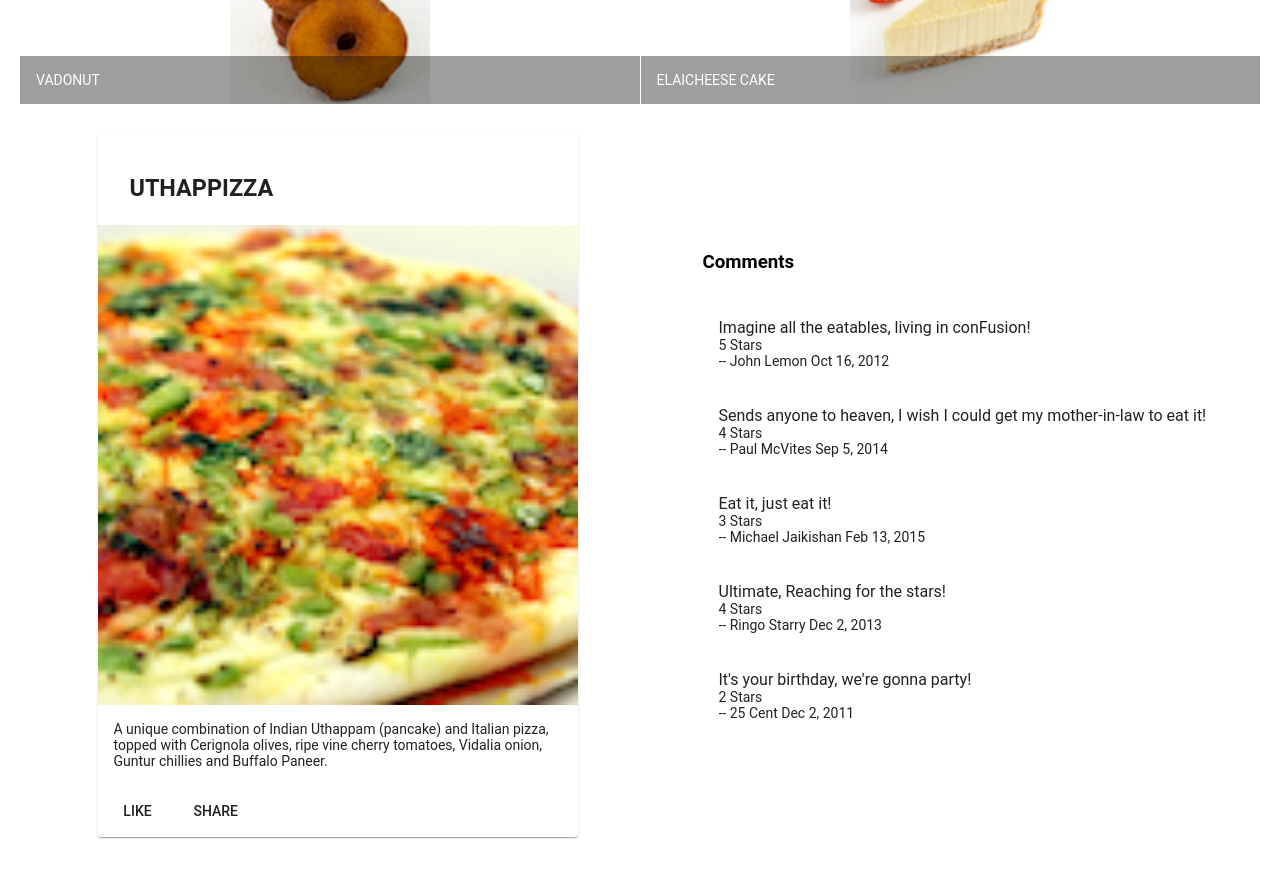
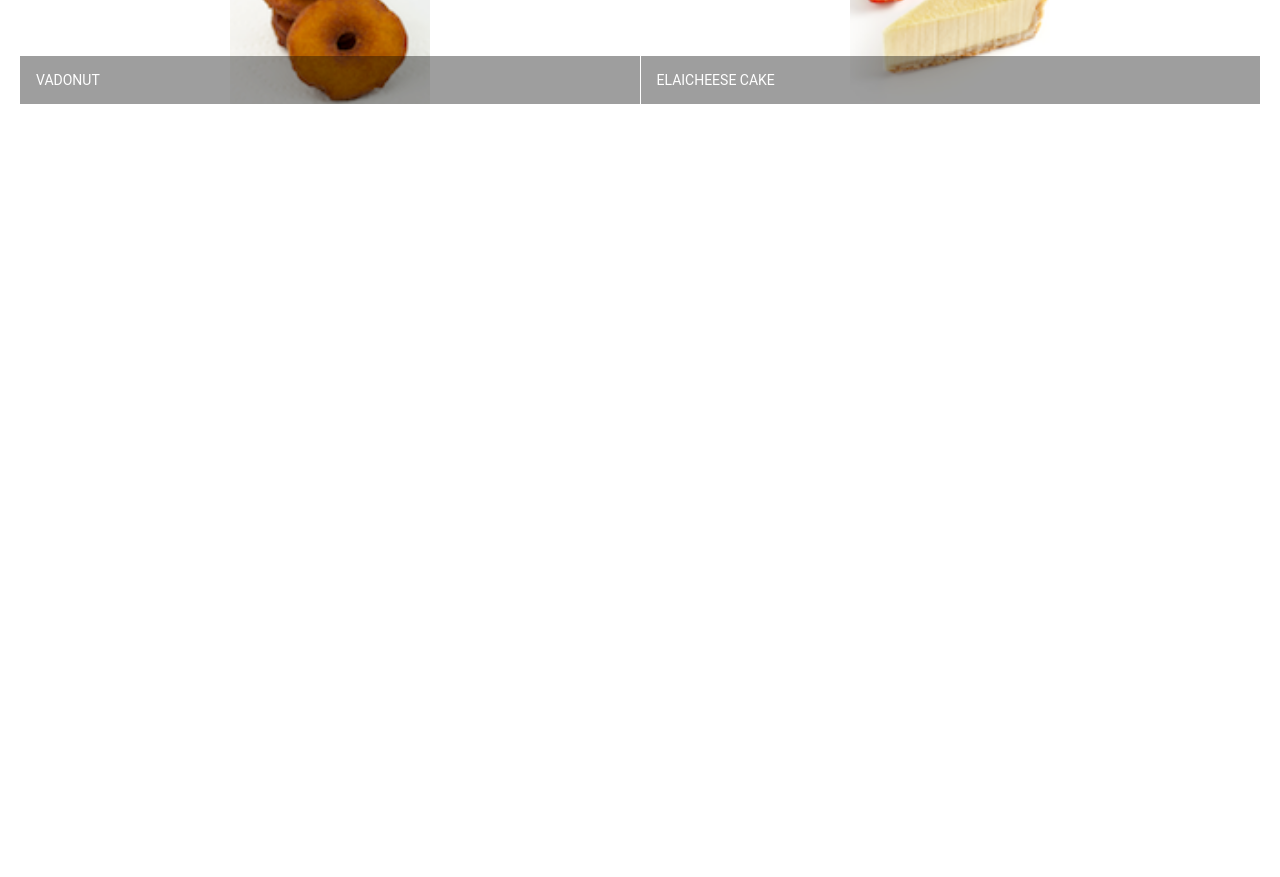
Before and after one commit to moelahmady/conFusion, an Angular app: page / in a window 1280 px wide. Shown: the part 460-1337 px from the top of the page. After the commit the page ends 800 px from the top, so only its background shows below. Built offline with nearby package versions, Linux system fonts and the light colour scheme.

Commit message:
Data Binding 1 - clickable

```diff
--- a/src/app/dishdetail/dishdetail.component.html
+++ b/src/app/dishdetail/dishdetail.component.html
@@ -28,13 +28,15 @@
   </div>
 
   <div fxFlex="40">
-    <div fxFlex *ngIf="dish">
-      <h3>Comments</h3>
-        <mat-list>
-          <mat-list-item *ngFor="let comments of dishComments">
-            <p matLine>{{comments.comment}}</p>
-            <p matLine>{{comments.rating}} Stars</p>
-            <p matLine>-- {{comments.author}} {{comments.date | date}}</p>
+    <div fxFlex >
+        <mat-list *ngIf="dish">
+          <h3>Comments</h3>
+          <mat-list-item *ngFor="let comment of dish.comments">
+            <p matLine>{{comment.comment}}</p>
+            <p matLine>{{comment.rating}} Stars</p>
+            <p matLine>
+                <span> -- {{comment.author}} {{comment.date | date}}</span>
+              </p>
           </mat-list-item>
         </mat-list>
     </div>
--- a/src/app/dishdetail/dishdetail.component.ts
+++ b/src/app/dishdetail/dishdetail.component.ts
@@ -1,57 +1,14 @@
-import { Component, OnInit } from '@angular/core';
+import { Component, OnInit,Input } from '@angular/core';
 import { Dish } from '../shared/dish';
-const DISH = {
-  id: '0',
-  name: 'Uthappizza',
-  image: '/assets/images/uthappizza.png',
-  category: 'mains',
-  featured: true,
-  label: 'Hot',
-  price: '4.99',
-  // tslint:disable-next-line:max-line-length
-  description: 'A unique combination of Indian Uthappam (pancake) and Italian pizza, topped with Cerignola olives, ripe vine cherry tomatoes, Vidalia onion, Guntur chillies and Buffalo Paneer.',
-  comments: [
-       {
-           rating: 5,
-           comment: 'Imagine all the eatables, living in conFusion!',
-           author: 'John Lemon',
-           date: '2012-10-16T17:57:28.556094Z'
-       },
-       {
-           rating: 4,
-           comment: 'Sends anyone to heaven, I wish I could get my mother-in-law to eat it!',
-           author: 'Paul McVites',
-           date: '2014-09-05T17:57:28.556094Z'
-       },
-       {
-           rating: 3,
-           comment: 'Eat it, just eat it!',
-           author: 'Michael Jaikishan',
-           date: '2015-02-13T17:57:28.556094Z'
-       },
-       {
-           rating: 4,
-           comment: 'Ultimate, Reaching for the stars!',
-           author: 'Ringo Starry',
-           date: '2013-12-02T17:57:28.556094Z'
-       },
-       {
-           rating: 2,
-           comment: 'It\'s your birthday, we\'re gonna party!',
-           author: '25 Cent',
-           date: '2011-12-02T17:57:28.556094Z'
-       }
-   ]
-};
+
 @Component({
   selector: 'app-dishdetail',
   templateUrl: './dishdetail.component.html',
   styleUrls: ['./dishdetail.component.scss']
 })
 export class DishdetailComponent implements OnInit {
-
-  dish = DISH;
-  dishComments = DISH.comments;
+  @Input()
+  dish : Dish;
 
   constructor() { }
 
--- a/src/app/menu/menu.component.html
+++ b/src/app/menu/menu.component.html
@@ -10,8 +10,8 @@
   </div>
 
   <div fxFlex>
-    <mat-grid-list cols="2" rowHeight="200px">
-      <mat-grid-tile *ngFor="let dish of dishes">
+    <mat-grid-list cols="2" rowHeight="200px" >
+      <mat-grid-tile *ngFor="let dish of dishes" (click)="onSelect(dish)">
         <img height="200px" src={{dish.image}} alt={{dish.name}}>
         <mat-grid-tile-footer>
           <h1>{{dish.name | uppercase}}</h1>
@@ -20,6 +20,6 @@
     </mat-grid-list>
   </div>
 
-  <app-dishdetail></app-dishdetail>
+  <app-dishdetail [dish]="selectedDish"></app-dishdetail>
 
 </div>
--- a/src/app/menu/menu.component.ts
+++ b/src/app/menu/menu.component.ts
@@ -1,48 +1,7 @@
 import { Component, OnInit } from '@angular/core';
 import {Dish} from '../shared/dish';
-const DISHES : Dish[] = [
-  {
-    id: '0',
-    name: 'Uthappizza',
-    image: '/assets/images/uthappizza.png',
-    category: 'mains',
-    featured: true,
-    label: 'Hot',
-    price: '4.99',
-    // tslint:disable-next-line:max-line-length
-    description: 'A unique combination of Indian Uthappam (pancake) and Italian pizza, topped with Cerignola olives, ripe vine cherry tomatoes, Vidalia onion, Guntur chillies and Buffalo Paneer.'
-  },
-  {
-    id: '1',
-    name: 'Zucchipakoda',
-    image: '/assets/images/zucchipakoda.png',
-    category: 'appetizer',
-    featured: false,
-    label: '',
-    price: '1.99',
-    description: 'Deep fried Zucchini coated with mildly spiced Chickpea flour batter accompanied with a sweet-tangy tamarind sauce'
-  },
-  {
-    id: '2',
-    name: 'Vadonut',
-    image: '/assets/images/vadonut.png',
-    category: 'appetizer',
-    featured: false,
-    label: 'New',
-    price: '1.99',
-    description: 'A quintessential ConFusion experience, is it a vada or is it a donut?'
-  },
-  {
-    id: '3',
-    name: 'ElaiCheese Cake',
-    image: '/assets/images/elaicheesecake.png',
-    category: 'dessert',
-    featured: false,
-    label: '',
-    price: '2.99',
-    description: 'A delectable, semi-sweet New York Style Cheese Cake, with Graham cracker crust and spiced with Indian cardamoms'
-  }
- ];
+import {DISHES} from '../shared/dishes';
+
 
 @Component({
   selector: 'app-menu',
@@ -52,10 +11,18 @@
 export class MenuComponent implements OnInit {
 
   dishes: Dish[] = DISHES;
-  selectedDish: Dish = DISHES[1];
+  selectedDish: Dish;
+
+
    constructor() {}
+
    ngOnInit() {
+   }
 
+   onSelect (dish: Dish){
+
+     this.selectedDish = dish;
+     console.log(this.selectedDish.comments);
    }
 
 }
--- /dev/null
+++ b/src/app/shared/comments.ts
@@ -0,0 +1,6 @@
+export class Comment {
+    rating: number;
+    comment: string;
+    author: string;
+    date: string;
+}
--- a/src/app/shared/dish.ts
+++ b/src/app/shared/dish.ts
@@ -1,3 +1,5 @@
+import {Comment} from './comments';
+
 export class Dish{
     id: string;
     name: string;
@@ -7,5 +9,5 @@
     label: string;
     price: string;
     description: string;
-
+    comments: Comment[];
 }
--- /dev/null
+++ b/src/app/shared/dishes.ts
@@ -0,0 +1,174 @@
+import {Dish} from './dish';
+
+
+export const DISHES: Dish[] = [
+    {
+        id: '0',
+        name: 'Uthappizza',
+        image: '/assets/images/uthappizza.png',
+        category: 'mains',
+        featured: true,
+        label: 'Hot',
+        price: '4.99',
+        // tslint:disable-next-line:max-line-length
+        description: 'A unique combination of Indian Uthappam (pancake) and Italian pizza, topped with Cerignola olives, ripe vine cherry tomatoes, Vidalia onion, Guntur chillies and Buffalo Paneer.',
+        comments: [
+            {
+                rating: 5,
+                comment: 'Imagine all the eatables, living in conFusion!',
+                author: 'John Lemon',
+                date: '2012-10-16T17:57:28.556094Z'
+            },
+            {
+                rating: 4,
+                comment: 'Sends anyone to heaven, I wish I could get my mother-in-law to eat it!',
+                author: 'Paul McVites',
+                date: '2014-09-05T17:57:28.556094Z'
+            },
+            {
+                rating: 3,
+                comment: 'Eat it, just eat it!',
+                author: 'Michael Jaikishan',
+                date: '2015-02-13T17:57:28.556094Z'
+            },
+            {
+                rating: 4,
+                comment: 'Ultimate, Reaching for the stars!',
+                author: 'Ringo Starry',
+                date: '2013-12-02T17:57:28.556094Z'
+            },
+            {
+                rating: 2,
+                comment: 'It\'s your birthday, we\'re gonna party!',
+                author: '25 Cent',
+                date: '2011-12-02T17:57:28.556094Z'
+            }
+        ]
+    },
+    {
+        id: '1',
+        name: 'Zucchipakoda',
+        image: '/assets/images/zucchipakoda.png',
+        category: 'appetizer',
+        featured: false,
+        label: '',
+        price: '1.99',
+        description: 'Deep fried Zucchini coated with mildly spiced Chickpea flour batter accompanied with a sweet-tangy tamarind sauce',
+        comments: [
+            {
+                rating: 5,
+                comment: 'Imagine all the eatables, living in conFusion!',
+                author: 'John Lemon',
+                date: '2012-10-16T17:57:28.556094Z'
+            },
+            {
+                rating: 4,
+                comment: 'Sends anyone to heaveen, I wish I could get my mother-in-law to eat it!',
+                author: 'Paul McVites',
+                date: '2014-09-05T17:57:28.556094Z'
+            },
+            {
+                rating: 3,
+                comment: 'Eat it, just eat it!',
+                author: 'Michael Jaikishan',
+                date: '2015-02-13T17:57:28.556094Z'
+            },
+            {
+                rating: 4,
+                comment: 'Ultimate, Reaching for the stars!',
+                author: 'Ringo Starry',
+                date: '2013-12-02T17:57:28.556094Z'
+            },
+            {
+                rating: 2,
+                comment: 'It\'s your birthday, we\'re gonna party!',
+                author: '25 Cent',
+                date: '2011-12-02T17:57:28.556094Z'
+            }
+        ]
+    },
+    {
+        id: '2',
+        name: 'Vadonut',
+        image: '/assets/images/vadonut.png',
+        category: 'appetizer',
+        featured: false,
+        label: 'New',
+        price: '1.99',
+        description: 'A quintessential ConFusion experience, is it a vada or is it a donut?',
+        comments: [
+            {
+                rating: 5,
+                comment: 'Imagine all the eatables, living in conFusion!',
+                author: 'John Lemon',
+                date: '2012-10-16T17:57:28.556094Z'
+            },
+            {
+                rating: 4,
+                comment: 'Sends anyone to heaven, I wish I could get my mother-in-law to eat it!',
+                author: 'Paul McVites',
+                date: '2014-09-05T17:57:28.556094Z'
+            },
+            {
+                rating: 3,
+                comment: 'Eat it, just eat it!',
+                author: 'Michael Jaikishan',
+                date: '2015-02-13T17:57:28.556094Z'
+            },
+            {
+                rating: 4,
+                comment: 'Ultimate, Reaching for the stars!',
+                author: 'Ringo Starry',
+                date: '2013-12-02T17:57:28.556094Z'
+            },
+            {
+                rating: 2,
+                comment: 'It\'s your birthday, we\'re gonna party!',
+                author: '25 Cent',
+                date: '2011-12-02T17:57:28.556094Z'
+            }
+        ]
+    },
+    {
+        id: '3',
+        name: 'ElaiCheese Cake',
+        image: '/assets/images/elaicheesecake.png',
+        category: 'dessert',
+        featured: false,
+        label: '',
+        price: '2.99',
+        description: 'A delectable, semi-sweet New York Style Cheese Cake, with Graham cracker crust and spiced with Indian cardamoms',
+        comments: [
+            {
+                rating: 5,
+                comment: 'Imagine all the eatables, living in conFusion!',
+                author: 'John Lemon',
+                date: '2012-10-16T17:57:28.556094Z'
+            },
+            {
+                rating: 4,
+                comment: 'Sends anyone to heaven, I wish I could get my mother-in-law to eat it!',
+                author: 'Paul McVites',
+                date: '2014-09-05T17:57:28.556094Z'
+            },
+            {
+                rating: 3,
+                comment: 'Eat it, just eat it!',
+                author: 'Michael Jaikishan',
+                date: '2015-02-13T17:57:28.556094Z'
+            },
+            {
+                rating: 4,
+                comment: 'Ultimate, Reaching for the stars!',
+                author: 'Ringo Starry',
+                date: '2013-12-02T17:57:28.556094Z'
+            },
+            {
+                rating: 2,
+                comment: 'It\'s your birthday, we\'re gonna party!',
+                author: '25 Cent',
+                date: '2011-12-02T17:57:28.556094Z'
+            }
+        ]
+    }
+];
```
